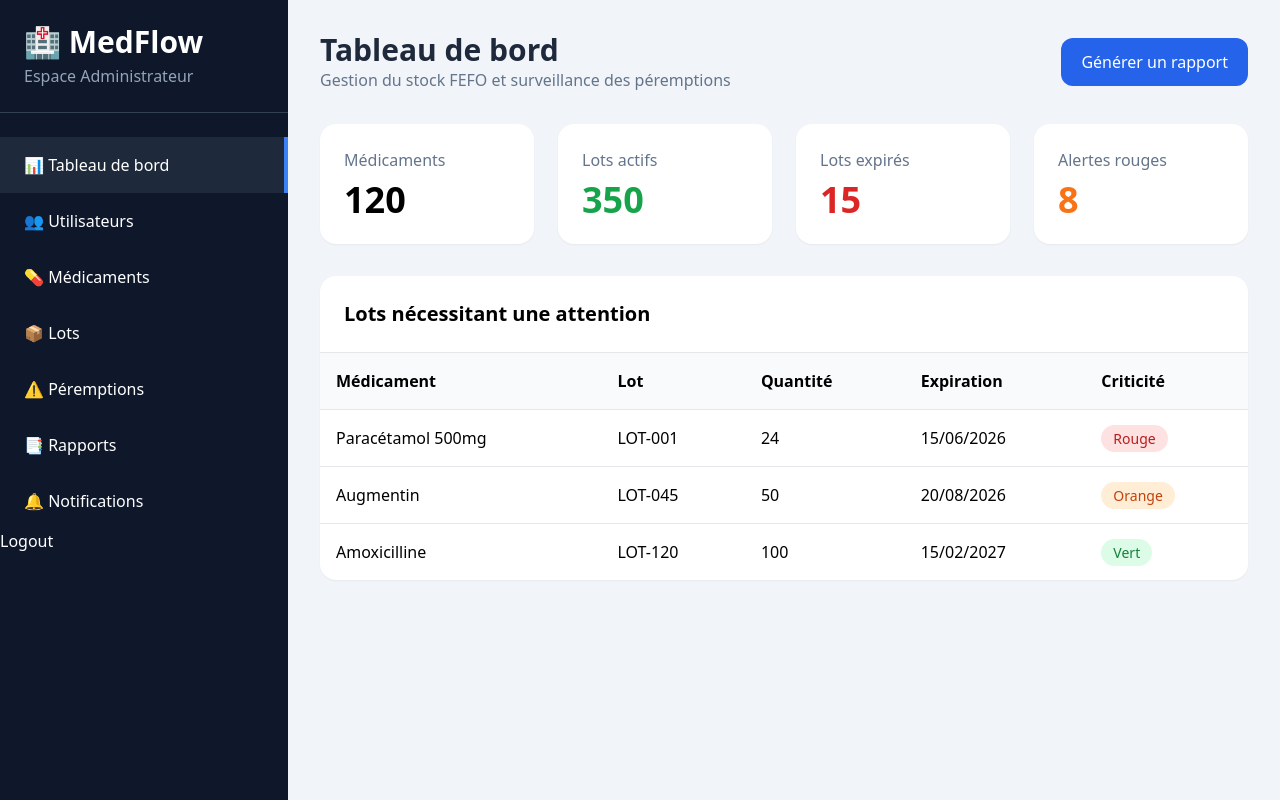
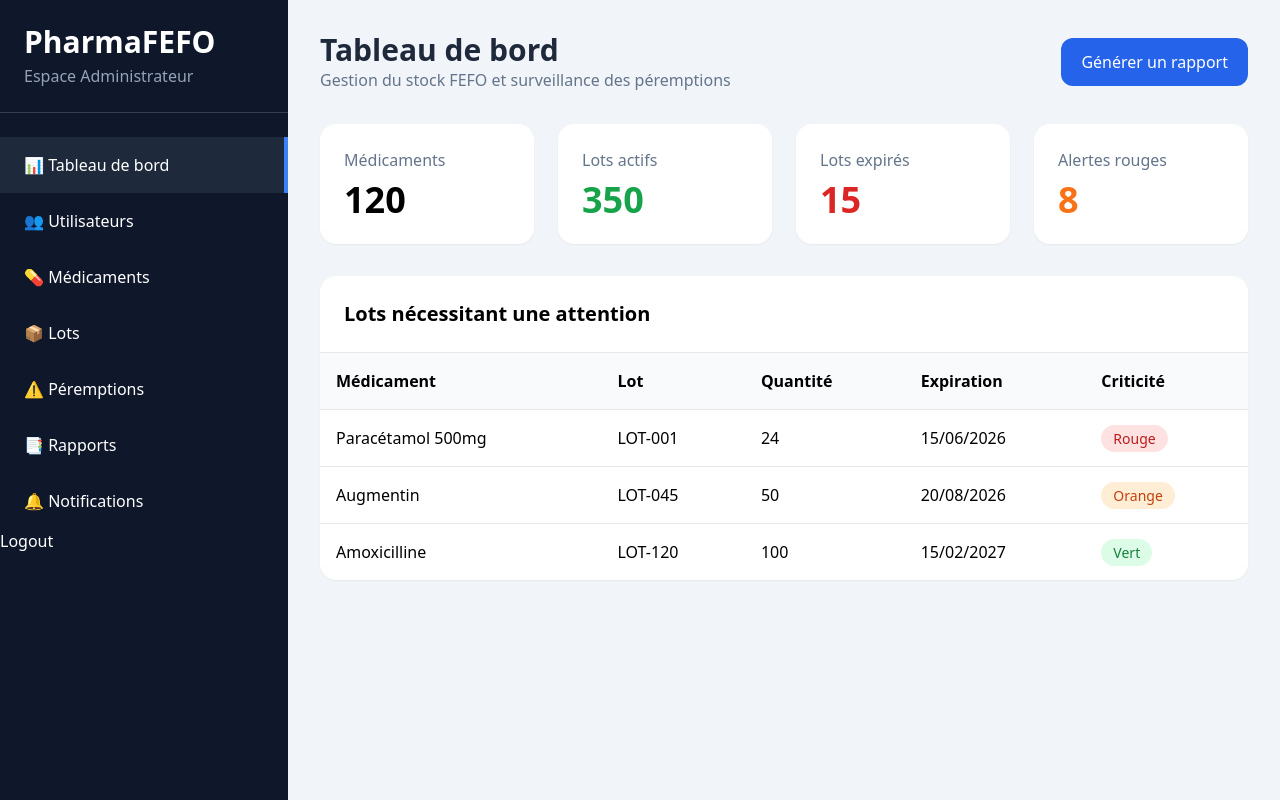
Before and after one commit to kaoutarouissa/pharmafefo, a PHP site: page /templates/admin/dashboard.php in a window 1280 px wide. Run offline with PHP 8.4, Linux system fonts and the light colour scheme; some libraries are stand-ins or nearby versions.

Commit message:
modify interface dashbord admin et pharmacien

```diff
--- a/templates/admin/dashboard.php
+++ b/templates/admin/dashboard.php
@@ -6,7 +6,7 @@
 <head>
     <meta charset="UTF-8">
     <meta name="viewport" content="width=device-width, initial-scale=1.0">
-    <title>MedFlow - Administration</title>
+    <title>PharmaFEFO - Administration</title>
     <script src="https://cdn.tailwindcss.com"></script>
 </head>
 <body class="bg-slate-100">
@@ -17,7 +17,7 @@
     <aside class="w-72 bg-slate-900 text-white">
 
         <div class="p-6 border-b border-slate-700">
-            <h1 class="text-3xl font-bold">🏥 MedFlow</h1>
+            <h1 class="text-3xl font-bold">PharmaFEFO</h1>
             <p class="text-slate-400 mt-1">Espace Administrateur</p>
         </div>
 
--- a/templates/pharma/dashboard.php
+++ b/templates/pharma/dashboard.php
@@ -5,7 +5,7 @@
 <head>
     <meta charset="UTF-8">
     <meta name="viewport" content="width=device-width, initial-scale=1.0">
-    <title>Espace Pharmacien - MedFlow</title>
+    <title>Espace Pharmacien - PharmaFEFO</title>
     <script src="https://cdn.tailwindcss.com"></script>
 </head>
 <body class="bg-slate-100">
@@ -16,7 +16,7 @@
     <aside class="w-72 bg-slate-900 text-white">
 
         <div class="p-6 border-b border-slate-700">
-            <h1 class="text-3xl font-bold">🏥 MedFlow</h1>
+            <h1 class="text-3xl font-bold">PharmaFEFO</h1>
             <p class="text-slate-400">Espace Pharmacien</p>
         </div>
 
```
Also changed, not shown: src/Controller/StockController.php (+3 -60 lines).
